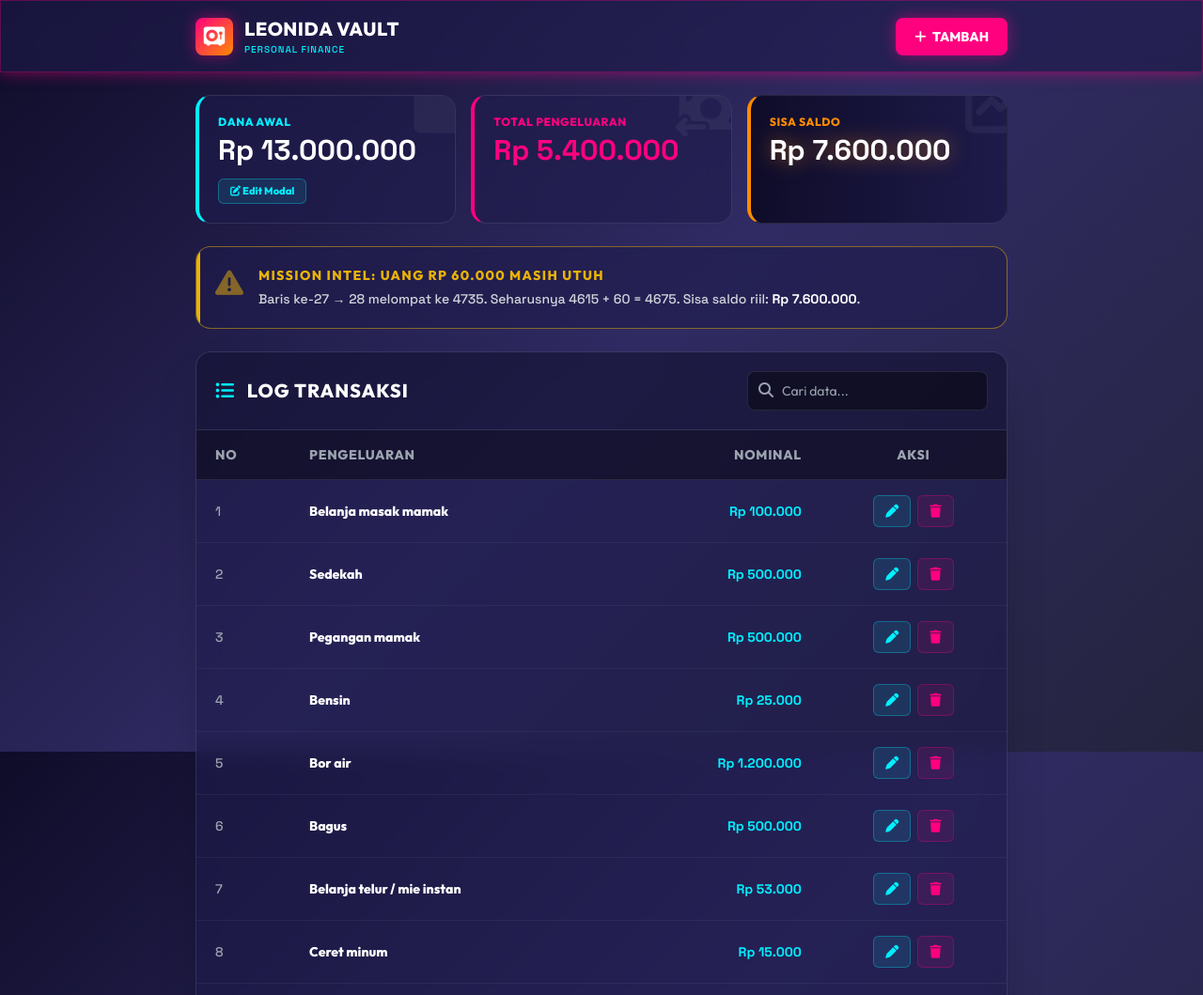
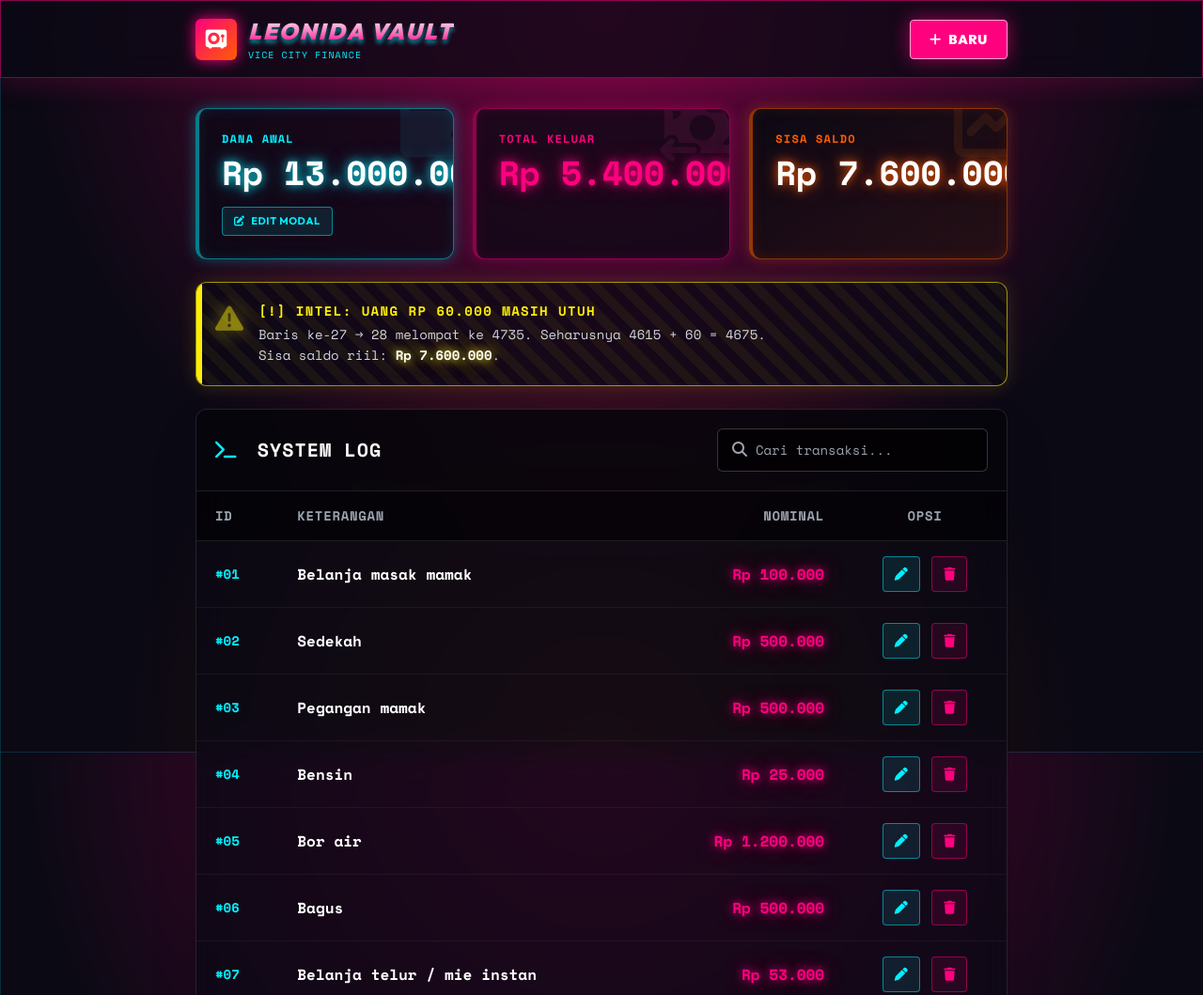
Before and after one commit to sonytaka32-beep/kimetsu-ledger, a plain HTML site: page index.html in a window 1280 px wide. Shown: the top 1059 px of the page at 94% size. Drawn offline with nearby package versions, Linux system fonts and the light colour scheme.

Commit message:
GTA VI Vice City full synthwave theme with neon grid background

```diff
--- a/index.html
+++ b/index.html
@@ -4,13 +4,13 @@
   <meta charset="UTF-8" />
   <meta name="viewport" content="width=device-width, initial-scale=1.0" />
   <meta name="robots" content="noindex, nofollow">
-  <title>Leonida Vault - Financial Dashboard</title>
+  <title>Leonida Vault - GTA VI Edition</title>
 
   <!-- Manifest PWA -->
-  <link rel="manifest" href='data:application/manifest+json,{"name":"Leonida Vault","short_name":"Vault","start_url":".","display":"standalone","background_color":"#0f0c29","theme_color":"#ff007f","icons":[{"src":"https://cdn-icons-png.flaticon.com/512/2978/2978924.png","sizes":"512x512","type":"image/png"}]}'>
+  <link rel="manifest" href='data:application/manifest+json,{"name":"Leonida Vault","short_name":"Vault","start_url":".","display":"standalone","background_color":"#0b0914","theme_color":"#ff007f","icons":[{"src":"https://cdn-icons-png.flaticon.com/512/2978/2978924.png","sizes":"512x512","type":"image/png"}]}'>
 
-  <!-- Font GTA Style (Outfit & Space Grotesk) -->
-  <link href="https://fonts.googleapis.com/css2?family=Outfit:wght@400;600;800&family=Space+Grotesk:wght@500;700&display=swap" rel="stylesheet" />
+  <!-- Font GTA Style -->
+  <link href="https://fonts.googleapis.com/css2?family=Outfit:wght@400;700;900&family=Space+Mono:wght@400;700&display=swap" rel="stylesheet" />
   <!-- Ikon FontAwesome -->
   <link rel="stylesheet" href="https://cdnjs.cloudflare.com/ajax/libs/font-awesome/6.4.0/css/all.min.css">
 
@@ -21,128 +21,161 @@
       theme: {
         extend: {
           colors: {
-            'gta-dark': '#0f0c29',
-            'gta-pink': '#ff007f',
-            'gta-cyan': '#00f0ff',
-            'gta-orange': '#ff8c00',
-            'gta-slate': '#1e1b4b'
+            'vice-dark': '#0b0914',
+            'neon-pink': '#ff007f',
+            'neon-cyan': '#00f0ff',
+            'neon-orange': '#ff5e00',
+            'neon-yellow': '#fcee0a'
           },
           fontFamily: {
             sans: ['Outfit', 'sans-serif'],
-            mono: ['Space Grotesk', 'sans-serif']
-          },
-          boxShadow: {
-            'neon-pink': '0 0 15px rgba(255, 0, 127, 0.5)',
-            'neon-cyan': '0 0 15px rgba(0, 240, 255, 0.5)',
+            mono: ['Space Mono', 'monospace']
           }
         }
       }
     }
   </script>
   <style>
-    /* Background Sunset Vice City */
+    /* --- VICE CITY BACKGROUND --- */
     body {
-      background: linear-gradient(135deg, #0f0c29, #302b63, #24243e);
+      background-color: #0b0914;
+      background-image:
+        /* Grid neon */
+        linear-gradient(rgba(0, 240, 255, 0.15) 1px, transparent 1px),
+        linear-gradient(90deg, rgba(0, 240, 255, 0.15) 1px, transparent 1px),
+        /* Gradasi sunset di atas */
+        radial-gradient(circle at 50% 0%, rgba(255, 0, 127, 0.4) 0%, transparent 60%),
+        radial-gradient(circle at 50% 100%, rgba(255, 94, 0, 0.2) 0%, transparent 50%);
+      background-size: 40px 40px, 40px 40px, 100% 100%, 100% 100%;
+      background-position: center top;
       background-attachment: fixed;
       min-height: 100vh;
       color: white;
+      overflow-x: hidden;
     }
 
     /* Efek Kaca Gelap */
-    .glass-card {
-      background: rgba(30, 27, 75, 0.6);
-      backdrop-filter: blur(12px);
-      -webkit-backdrop-filter: blur(12px);
+    .vice-glass {
+      background: rgba(11, 9, 20, 0.75);
+      backdrop-filter: blur(16px);
+      -webkit-backdrop-filter: blur(16px);
       border: 1px solid rgba(255, 255, 255, 0.1);
     }
 
-    /* Sembunyikan Spinner Input Number */
+    /* Teks Neon */
+    .text-glow-pink { text-shadow: 0 0 10px rgba(255, 0, 127, 0.8), 0 0 20px rgba(255, 0, 127, 0.5); }
+    .text-glow-cyan { text-shadow: 0 0 10px rgba(0, 240, 255, 0.8), 0 0 20px rgba(0, 240, 255, 0.5); }
+    .text-glow-orange { text-shadow: 0 0 10px rgba(255, 94, 0, 0.8), 0 0 20px rgba(255, 94, 0, 0.5); }
+    .text-glow-yellow { text-shadow: 0 0 10px rgba(252, 238, 10, 0.8), 0 0 20px rgba(252, 238, 10, 0.5); }
+
+    /* Garis Tepi Nyala */
+    .border-glow-pink { box-shadow: 0 0 15px rgba(255, 0, 127, 0.3), inset 0 0 15px rgba(255, 0, 127, 0.1); border-color: rgba(255, 0, 127, 0.5); }
+    .border-glow-cyan { box-shadow: 0 0 15px rgba(0, 240, 255, 0.3), inset 0 0 15px rgba(0, 240, 255, 0.1); border-color: rgba(0, 240, 255, 0.5); }
+    .border-glow-orange { box-shadow: 0 0 15px rgba(255, 94, 0, 0.3), inset 0 0 15px rgba(255, 94, 0, 0.1); border-color: rgba(255, 94, 0, 0.5); }
+
+    /* Gaya Logo GTA VI */
+    .gta-logo {
+      font-weight: 900;
+      font-style: italic;
+      letter-spacing: 2px;
+      background: linear-gradient(to bottom, #fff, #ff007f);
+      -webkit-background-clip: text;
+      -webkit-text-fill-color: transparent;
+      filter: drop-shadow(0px 4px 2px rgba(0, 240, 255, 0.5));
+    }
+
+    /* Sembunyikan Spinner */
     input[type=number]::-webkit-inner-spin-button, input[type=number]::-webkit-outer-spin-button { -webkit-appearance: none; margin: 0; }
+
+    /* Scrollbar Custom */
+    ::-webkit-scrollbar { width: 6px; }
+    ::-webkit-scrollbar-track { background: #0b0914; }
+    ::-webkit-scrollbar-thumb { background: #ff007f; border-radius: 10px; }
   </style>
 </head>
-<body class="antialiased pb-10">
+<body class="antialiased pb-12">
 
   <div id="mainApp">
     <!-- NAVBAR -->
-    <nav class="glass-card sticky top-0 z-50 border-b border-gta-pink/30 shadow-neon-pink">
+    <nav class="vice-glass sticky top-0 z-50 border-b border-neon-pink/50 shadow-[0_4px_30px_rgba(255,0,127,0.2)]">
       <div class="max-w-4xl mx-auto px-4 py-4 flex justify-between items-center">
         <div class="flex items-center gap-3">
-          <div class="w-10 h-10 rounded-lg bg-gradient-to-br from-gta-pink to-gta-orange flex items-center justify-center text-white font-black text-xl shadow-neon-pink">
+          <div class="w-11 h-11 rounded-md bg-gradient-to-br from-neon-pink to-neon-orange flex items-center justify-center text-white text-xl shadow-[0_0_15px_#ff007f]">
             <i class="fa-solid fa-vault"></i>
           </div>
           <div>
-            <h1 class="font-bold text-xl text-white tracking-wide uppercase">LEONIDA VAULT</h1>
-            <p class="text-[10px] text-gta-cyan font-mono tracking-widest">PERSONAL FINANCE</p>
+            <h1 class="gta-logo text-2xl uppercase">LEONIDA VAULT</h1>
+            <p class="text-[10px] text-neon-cyan font-mono tracking-widest uppercase mt-0.5">Vice City Finance</p>
           </div>
         </div>
-        <button onclick="openModal()" class="bg-gta-pink hover:bg-pink-600 text-white text-sm font-bold py-2.5 px-5 rounded-lg shadow-neon-pink transition-all transform hover:scale-105">
-          <i class="fa-solid fa-plus mr-1"></i> TAMBAH
+        <button onclick="openModal()" class="bg-neon-pink hover:bg-pink-600 text-white font-black py-2.5 px-5 rounded shadow-[0_0_20px_rgba(255,0,127,0.6)] transition-all transform hover:scale-105 active:scale-95 uppercase tracking-wider text-sm border border-pink-300">
+          <i class="fa-solid fa-plus mr-1"></i> BARU
         </button>
       </div>
     </nav>
 
-    <main class="max-w-4xl mx-auto px-4 py-6 space-y-6">
+    <main class="max-w-4xl mx-auto px-4 py-8 space-y-6 relative z-10">
 
       <!-- KARTU RINGKASAN (BIG NUMBERS) -->
-      <div class="grid grid-cols-1 sm:grid-cols-3 gap-4">
+      <div class="grid grid-cols-1 sm:grid-cols-3 gap-5">
 
-        <!-- DANA AWAL -->
-        <div class="glass-card p-5 rounded-2xl border-l-4 border-l-gta-cyan relative overflow-hidden">
-          <div class="absolute -right-4 -top-4 text-6xl text-white/5"><i class="fa-solid fa-wallet"></i></div>
-          <p class="text-xs text-gta-cyan font-bold uppercase tracking-wider mb-1">Dana Awal</p>
-          <p id="danaAwalText" class="text-3xl font-black text-white font-mono">Rp 0</p>
-          <button onclick="editDanaAwal()" class="mt-3 text-[11px] text-gta-cyan bg-gta-cyan/10 border border-gta-cyan/30 px-3 py-1 rounded-md font-bold hover:bg-gta-cyan hover:text-black transition-colors">
-            <i class="fa-solid fa-pen-to-square"></i> Edit Modal
+        <!-- DANA AWAL (CYAN) -->
+        <div class="vice-glass p-6 rounded-xl border-l-4 border-glow-cyan relative overflow-hidden">
+          <div class="absolute -right-4 -top-4 text-7xl text-cyan-500/10"><i class="fa-solid fa-wallet"></i></div>
+          <p class="text-xs text-neon-cyan font-bold uppercase tracking-widest mb-2 font-mono">Dana Awal</p>
+          <p id="danaAwalText" class="text-4xl font-black text-white font-mono text-glow-cyan">Rp 0</p>
+          <button onclick="editDanaAwal()" class="mt-4 text-[11px] text-neon-cyan bg-neon-cyan/10 border border-neon-cyan/50 px-3 py-1.5 rounded uppercase font-bold tracking-wider hover:bg-neon-cyan hover:text-black transition-colors">
+            <i class="fa-solid fa-pen-to-square mr-1"></i> Edit Modal
           </button>
         </div>
 
-        <!-- PENGELUARAN -->
-        <div class="glass-card p-5 rounded-2xl border-l-4 border-l-gta-pink relative overflow-hidden">
-          <div class="absolute -right-4 -top-4 text-6xl text-white/5"><i class="fa-solid fa-money-bill-transfer"></i></div>
-          <p class="text-xs text-gta-pink font-bold uppercase tracking-wider mb-1">Total Pengeluaran</p>
-          <p id="totalKeluar" class="text-3xl font-black text-gta-pink font-mono">Rp 0</p>
+        <!-- PENGELUARAN (PINK) -->
+        <div class="vice-glass p-6 rounded-xl border-l-4 border-glow-pink relative overflow-hidden">
+          <div class="absolute -right-4 -top-4 text-7xl text-pink-500/10"><i class="fa-solid fa-money-bill-transfer"></i></div>
+          <p class="text-xs text-neon-pink font-bold uppercase tracking-widest mb-2 font-mono">Total Keluar</p>
+          <p id="totalKeluar" class="text-4xl font-black text-neon-pink font-mono text-glow-pink">Rp 0</p>
         </div>
 
-        <!-- SISA SALDO -->
-        <div class="glass-card p-5 rounded-2xl border-l-4 border-l-gta-orange relative overflow-hidden bg-gradient-to-r from-gta-dark to-gta-slate">
-          <div class="absolute -right-4 -top-4 text-6xl text-white/5"><i class="fa-solid fa-chart-line"></i></div>
-          <p class="text-xs text-gta-orange font-bold uppercase tracking-wider mb-1">Sisa Saldo</p>
-          <p id="sisaSaldo" class="text-3xl font-black text-white font-mono drop-shadow-[0_0_10px_rgba(255,140,0,0.5)]">Rp 0</p>
+        <!-- SISA SALDO (ORANGE) -->
+        <div class="vice-glass p-6 rounded-xl border-l-4 border-glow-orange relative overflow-hidden bg-gradient-to-br from-vice-dark to-orange-900/20">
+          <div class="absolute -right-4 -top-4 text-7xl text-orange-500/10"><i class="fa-solid fa-chart-line"></i></div>
+          <p class="text-xs text-neon-orange font-bold uppercase tracking-widest mb-2 font-mono">Sisa Saldo</p>
+          <p id="sisaSaldo" class="text-4xl font-black text-white font-mono text-glow-orange">Rp 0</p>
         </div>
       </div>
 
-      <!-- TEMUAN AUDIT (Gaya Mission Alert GTA) -->
-      <div class="glass-card border border-yellow-500/50 p-5 rounded-2xl relative overflow-hidden">
-        <div class="absolute top-0 left-0 w-1 h-full bg-yellow-500"></div>
+      <!-- TEMUAN AUDIT (Gaya Police Tape / Hacker Terminal) -->
+      <div class="vice-glass border border-neon-yellow/60 p-5 rounded-xl relative overflow-hidden shadow-[0_0_20px_rgba(252,238,10,0.15)] bg-[repeating-linear-gradient(45deg,transparent,transparent_10px,rgba(252,238,10,0.05)_10px,rgba(252,238,10,0.05)_20px)]">
+        <div class="absolute top-0 left-0 w-1.5 h-full bg-neon-yellow"></div>
         <div class="flex items-start gap-4">
-          <div class="text-3xl text-yellow-500 animate-pulse"><i class="fa-solid fa-triangle-exclamation"></i></div>
+          <div class="text-3xl text-neon-yellow animate-pulse drop-shadow-[0_0_10px_rgba(252,238,10,0.8)]"><i class="fa-solid fa-triangle-exclamation"></i></div>
           <div>
-            <h3 class="font-bold text-yellow-500 uppercase tracking-widest text-sm">MISSION INTEL: UANG RP 60.000 MASIH UTUH</h3>
+            <h3 class="font-black text-neon-yellow uppercase tracking-widest text-sm font-mono">[!] INTEL: UANG RP 60.000 MASIH UTUH</h3>
             <p class="text-sm text-gray-300 mt-1 font-mono leading-relaxed">
-              Baris ke-27 → 28 melompat ke 4735. Seharusnya 4615 + 60 = 4675. Sisa saldo riil: <strong class="text-white">Rp 7.600.000</strong>.
+              Baris ke-27 &rarr; 28 melompat ke 4735. Seharusnya 4615 + 60 = 4675.<br> Sisa saldo riil: <strong class="text-white text-glow-yellow">Rp 7.600.000</strong>.
             </p>
           </div>
         </div>
       </div>
 
       <!-- TABEL RIWAYAT -->
-      <div class="glass-card rounded-2xl overflow-hidden shadow-2xl border border-white/10">
-        <div class="p-5 border-b border-white/10 bg-black/20 flex flex-col sm:flex-row justify-between items-center gap-4">
-          <h2 class="font-black text-xl tracking-wider text-white uppercase"><i class="fa-solid fa-list-ul text-gta-cyan mr-2"></i> LOG TRANSAKSI</h2>
-          <div class="relative w-full sm:w-64">
-            <i class="fa-solid fa-magnifying-glass absolute left-3 top-3 text-gray-400"></i>
-            <input type="text" id="searchInput" oninput="renderTable()" placeholder="Cari data..." class="w-full pl-9 pr-4 py-2.5 bg-black/40 border border-white/10 rounded-lg text-sm text-white focus:outline-none focus:border-gta-cyan transition-colors">
+      <div class="vice-glass rounded-xl overflow-hidden shadow-2xl border border-white/10">
+        <div class="p-5 border-b border-white/10 bg-black/40 flex flex-col sm:flex-row justify-between items-center gap-4">
+          <h2 class="font-black text-xl tracking-wider text-white uppercase font-mono"><i class="fa-solid fa-terminal text-neon-cyan mr-2"></i> SYSTEM LOG</h2>
+          <div class="relative w-full sm:w-72">
+            <i class="fa-solid fa-magnifying-glass absolute left-4 top-3.5 text-gray-400"></i>
+            <input type="text" id="searchInput" oninput="renderTable()" placeholder="Cari transaksi..." class="w-full pl-10 pr-4 py-3 bg-black/60 border border-white/20 rounded-md text-sm text-white font-mono focus:outline-none focus:border-neon-cyan focus:shadow-[0_0_10px_rgba(0,240,255,0.3)] transition-all">
           </div>
         </div>
 
         <div class="overflow-x-auto">
-          <table class="w-full text-left text-sm">
-            <thead class="bg-black/40 text-gray-400 border-b border-white/10">
+          <table class="w-full text-left text-sm font-mono">
+            <thead class="bg-black/60 text-gray-400 border-b border-white/10">
               <tr>
-                <th class="py-4 px-5 font-bold uppercase tracking-wider">No</th>
-                <th class="py-4 px-5 font-bold uppercase tracking-wider">Pengeluaran</th>
+                <th class="py-4 px-5 font-bold uppercase tracking-wider">ID</th>
+                <th class="py-4 px-5 font-bold uppercase tracking-wider">Keterangan</th>
                 <th class="py-4 px-5 font-bold uppercase tracking-wider text-right">Nominal</th>
-                <th class="py-4 px-5 font-bold uppercase tracking-wider text-center">Aksi</th>
+                <th class="py-4 px-5 font-bold uppercase tracking-wider text-center">Opsi</th>
               </tr>
             </thead>
             <tbody id="tabelBody" class="divide-y divide-white/5"></tbody>
@@ -153,44 +186,44 @@
   </div>
 
   <!-- MODAL TAMBAH DATA -->
-  <div id="modal" class="fixed inset-0 bg-black/80 backdrop-blur-sm hidden items-center justify-center p-4 z-50">
-    <div class="glass-card rounded-2xl shadow-neon-pink w-full max-w-sm overflow-hidden border border-gta-pink/30">
-      <div class="bg-gradient-to-r from-gta-pink to-gta-orange p-4 flex justify-between items-center text-white">
-        <h3 class="font-bold tracking-wide uppercase"><i class="fa-solid fa-plus-circle mr-2"></i> Catat Transaksi</h3>
-        <button onclick="closeModal()" class="text-2xl hover:text-black">&times;</button>
+  <div id="modal" class="fixed inset-0 bg-black/80 backdrop-blur-md hidden items-center justify-center p-4 z-50">
+    <div class="vice-glass rounded-xl shadow-[0_0_30px_rgba(255,0,127,0.3)] w-full max-w-sm overflow-hidden border border-neon-pink">
+      <div class="bg-gradient-to-r from-neon-pink to-neon-orange p-4 flex justify-between items-center text-white">
+        <h3 class="font-black tracking-widest uppercase font-mono"><i class="fa-solid fa-plus-circle mr-2"></i> NEW ENTRY</h3>
+        <button onclick="closeModal()" class="text-2xl hover:text-black transition-colors">&times;</button>
       </div>
-      <form id="formTambah" class="p-5 space-y-4" onsubmit="tambahData(event)">
+      <form id="formTambah" class="p-6 space-y-5" onsubmit="tambahData(event)">
         <div>
-          <label class="block text-xs font-bold text-gray-300 mb-1 uppercase tracking-wider">Nama Pengeluaran</label>
-          <input type="text" id="inputNama" required class="w-full px-4 py-3 bg-black/40 border border-white/10 rounded-lg text-white focus:outline-none focus:border-gta-pink" placeholder="Cth: Belanja Pasar">
+          <label class="block text-[11px] font-bold text-neon-cyan mb-2 uppercase tracking-widest font-mono">Keterangan</label>
+          <input type="text" id="inputNama" required class="w-full px-4 py-3 bg-black/50 border border-white/20 rounded text-white font-mono focus:outline-none focus:border-neon-cyan focus:shadow-[0_0_10px_rgba(0,240,255,0.2)]" placeholder="Cth: Beli Amunisi">
         </div>
         <div>
-          <label class="block text-xs font-bold text-gray-300 mb-1 uppercase tracking-wider">Nominal (Rp)</label>
-          <input type="number" id="inputNominal" required class="w-full px-4 py-3 bg-black/40 border border-white/10 rounded-lg text-white font-mono focus:outline-none focus:border-gta-pink" placeholder="Cth: 50000">
+          <label class="block text-[11px] font-bold text-neon-cyan mb-2 uppercase tracking-widest font-mono">Nominal ($ / Rp)</label>
+          <input type="number" id="inputNominal" required class="w-full px-4 py-3 bg-black/50 border border-white/20 rounded text-white font-mono focus:outline-none focus:border-neon-cyan focus:shadow-[0_0_10px_rgba(0,240,255,0.2)]" placeholder="Cth: 50000">
         </div>
-        <button type="submit" class="w-full bg-gta-cyan text-black font-black py-3 rounded-lg hover:bg-cyan-300 transition-colors uppercase tracking-wide shadow-neon-cyan">SIMPAN DATA</button>
+        <button type="submit" class="w-full bg-neon-cyan text-black font-black py-3.5 rounded hover:bg-cyan-300 transition-colors uppercase tracking-widest font-mono shadow-[0_0_15px_rgba(0,240,255,0.4)]">EXECUTE</button>
       </form>
     </div>
   </div>
 
   <!-- MODAL EDIT DATA -->
-  <div id="editModal" class="fixed inset-0 bg-black/80 backdrop-blur-sm hidden items-center justify-center p-4 z-50">
-    <div class="glass-card rounded-2xl shadow-neon-cyan w-full max-w-sm overflow-hidden border border-gta-cyan/30">
-      <div class="bg-gradient-to-r from-gta-cyan to-blue-500 p-4 flex justify-between items-center text-black">
-        <h3 class="font-bold tracking-wide uppercase"><i class="fa-solid fa-pen-to-square mr-2"></i> Edit Transaksi</h3>
-        <button onclick="closeEditModal()" class="text-2xl hover:text-white">&times;</button>
+  <div id="editModal" class="fixed inset-0 bg-black/80 backdrop-blur-md hidden items-center justify-center p-4 z-50">
+    <div class="vice-glass rounded-xl shadow-[0_0_30px_rgba(0,240,255,0.3)] w-full max-w-sm overflow-hidden border border-neon-cyan">
+      <div class="bg-gradient-to-r from-neon-cyan to-blue-600 p-4 flex justify-between items-center text-black">
+        <h3 class="font-black tracking-widest uppercase font-mono"><i class="fa-solid fa-pen-to-square mr-2"></i> EDIT DATA</h3>
+        <button onclick="closeEditModal()" class="text-2xl hover:text-white transition-colors">&times;</button>
       </div>
-      <div class="p-5 space-y-4">
+      <div class="p-6 space-y-5">
         <input type="hidden" id="editIndex">
         <div>
-          <label class="block text-xs font-bold text-gray-300 mb-1 uppercase tracking-wider">Nama Pengeluaran</label>
-          <input type="text" id="editNama" class="w-full px-4 py-3 bg-black/40 border border-white/10 rounded-lg text-white focus:outline-none focus:border-gta-cyan">
+          <label class="block text-[11px] font-bold text-neon-cyan mb-2 uppercase tracking-widest font-mono">Keterangan</label>
+          <input type="text" id="editNama" class="w-full px-4 py-3 bg-black/50 border border-white/20 rounded text-white font-mono focus:outline-none focus:border-neon-cyan">
         </div>
         <div>
-          <label class="block text-xs font-bold text-gray-300 mb-1 uppercase tracking-wider">Nominal (Rp)</label>
-          <input type="number" id="editNominal" class="w-full px-4 py-3 bg-black/40 border border-white/10 rounded-lg text-white font-mono focus:outline-none focus:border-gta-cyan">
+          <label class="block text-[11px] font-bold text-neon-cyan mb-2 uppercase tracking-widest font-mono">Nominal ($ / Rp)</label>
+          <input type="number" id="editNominal" class="w-full px-4 py-3 bg-black/50 border border-white/20 rounded text-white font-mono focus:outline-none focus:border-neon-cyan">
         </div>
-        <button onclick="simpanEditData()" class="w-full bg-gta-cyan text-black font-black py-3 rounded-lg hover:bg-cyan-300 transition-colors uppercase tracking-wide shadow-neon-cyan">SIMPAN PERUBAHAN</button>
+        <button onclick="simpanEditData()" class="w-full bg-neon-cyan text-black font-black py-3.5 rounded hover:bg-cyan-300 transition-colors uppercase tracking-widest font-mono shadow-[0_0_15px_rgba(0,240,255,0.4)]">UPDATE SYSTEM</button>
       </div>
     </div>
   </div>
@@ -234,14 +267,14 @@
       filteredData.forEach((item, index) => {
         const originalIndex = dataPengeluaran.indexOf(item);
         const tr = document.createElement('tr');
-        tr.className = "hover:bg-white/5 transition-colors";
+        tr.className = "hover:bg-white/5 transition-colors border-b border-white/5";
         tr.innerHTML = `
-          <td class="py-4 px-5 text-gray-400 font-mono">${index + 1}</td>
-          <td class="py-4 px-5 font-bold text-white">${item.nama}</td>
-          <td class="py-4 px-5 text-right font-mono font-bold text-gta-cyan">${formatRp(item.nominal)}</td>
+          <td class="py-4 px-5 text-neon-cyan font-bold">#${String(index + 1).padStart(2, '0')}</td>
+          <td class="py-4 px-5 font-bold text-white text-base">${item.nama}</td>
+          <td class="py-4 px-5 text-right font-black text-neon-pink text-base text-glow-pink">${formatRp(item.nominal)}</td>
           <td class="py-4 px-5 text-center whitespace-nowrap">
-            <button onclick="bukaEditModal(${originalIndex})" class="text-gta-cyan bg-gta-cyan/10 border border-gta-cyan/30 py-1.5 px-3 rounded-md mr-1 hover:bg-gta-cyan hover:text-black transition-colors"><i class="fa-solid fa-pen"></i></button>
-            <button onclick="hapusData(${originalIndex})" class="text-gta-pink bg-gta-pink/10 border border-gta-pink/30 py-1.5 px-3 rounded-md hover:bg-gta-pink hover:text-white transition-colors"><i class="fa-solid fa-trash"></i></button>
+            <button onclick="bukaEditModal(${originalIndex})" class="text-neon-cyan bg-neon-cyan/10 border border-neon-cyan/50 py-2 px-3 rounded mr-1 hover:bg-neon-cyan hover:text-black hover:shadow-[0_0_10px_rgba(0,240,255,0.5)] transition-all"><i class="fa-solid fa-pen"></i></button>
+            <button onclick="hapusData(${originalIndex})" class="text-neon-pink bg-neon-pink/10 border border-neon-pink/50 py-2 px-3 rounded hover:bg-neon-pink hover:text-white hover:shadow-[0_0_10px_rgba(255,0,127,0.5)] transition-all"><i class="fa-solid fa-trash"></i></button>
           </td>
         `;
         tbody.appendChild(tr);
@@ -309,7 +342,7 @@
     }
 
     function hapusData(index) {
-      if(confirm('Yakin ingin menghapus data ini?')) {
+      if(confirm('Hapus data ini dari sistem?')) {
         dataPengeluaran.splice(index, 1);
         localStorage.setItem('kimetsu_data', JSON.stringify(dataPengeluaran));
         renderTable();
```
